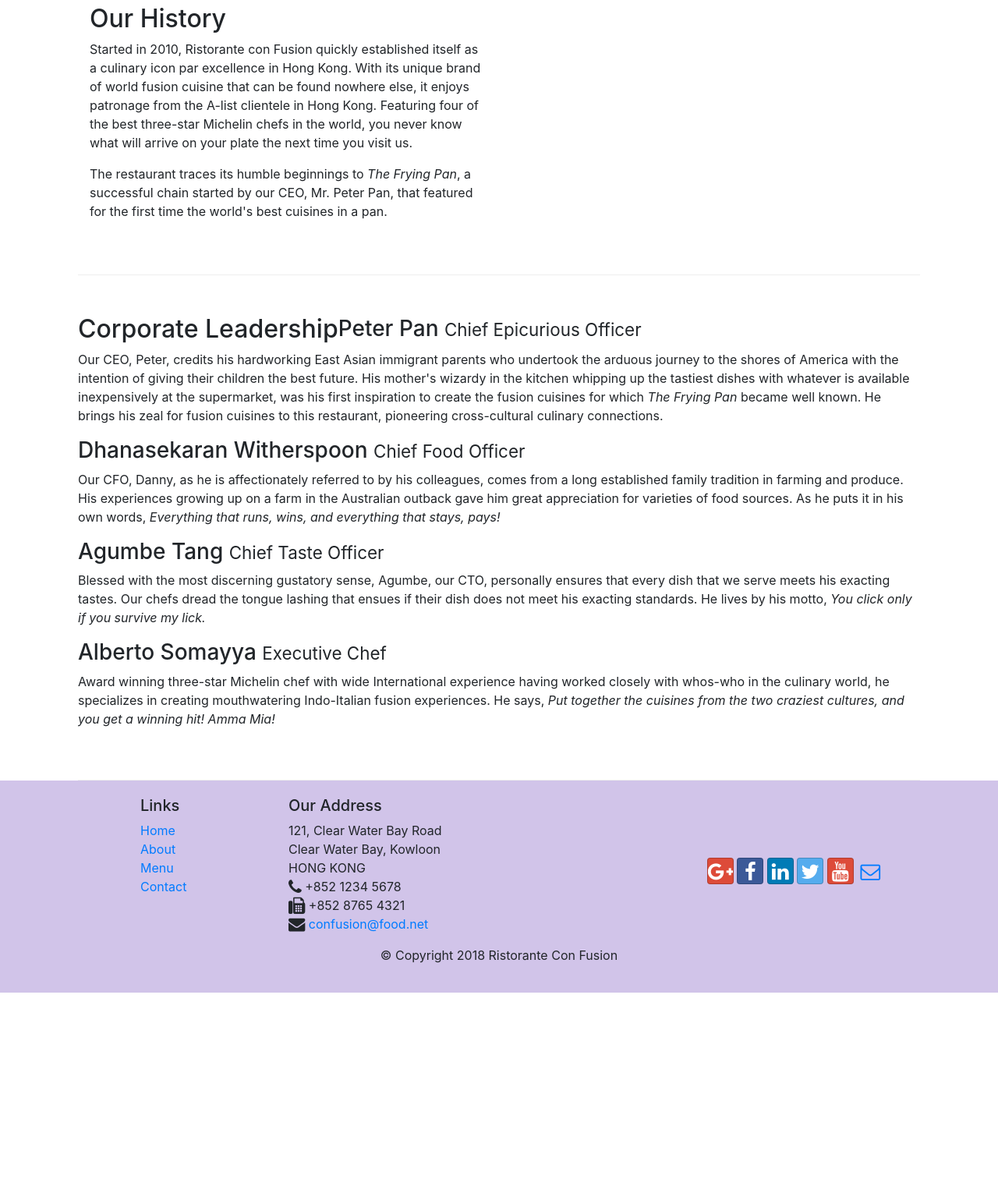
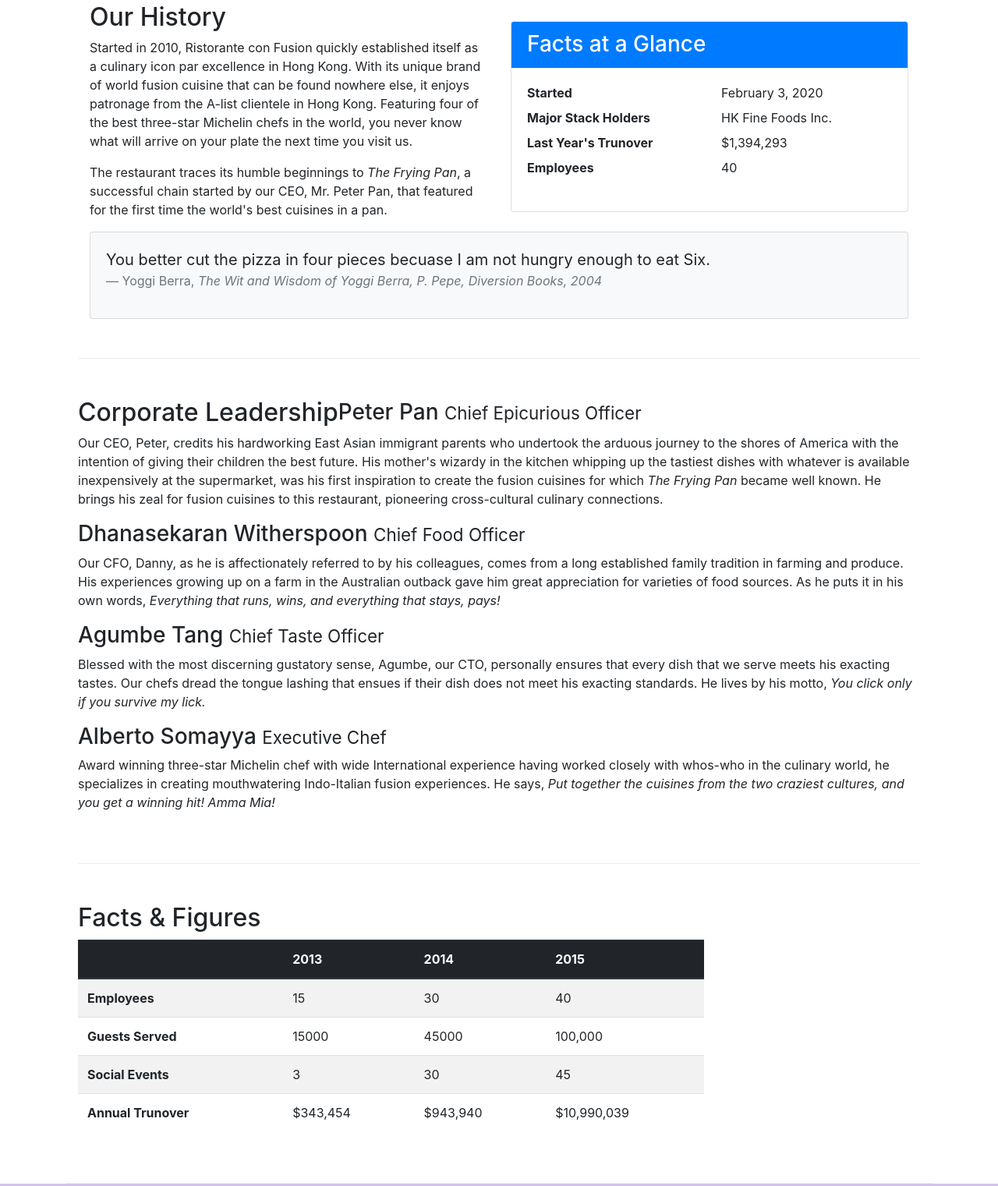
Before and after one commit to shakeelbabar/BootStrap4, a website: page aboutus.html in a window 1280 px wide. Shown: the part 512-2033 px from the top of the page at 78% size. Before the commit the page ends 1785 px from the top, so only its background shows below. Drawn offline with nearby package versions, Linux system fonts and the light colour scheme.

Commit message:
Tables & Cards

```diff
--- a/aboutus.html
+++ b/aboutus.html
@@ -65,6 +65,35 @@
                     <p>Started in 2010, Ristorante con Fusion quickly established itself as a culinary icon par excellence in Hong Kong. With its unique brand of world fusion cuisine that can be found nowhere else, it enjoys patronage from the A-list clientele in Hong Kong.  Featuring four of the best three-star Michelin chefs in the world, you never know what will arrive on your plate the next time you visit us.</p>
                     <p>The restaurant traces its humble beginnings to <em>The Frying Pan</em>, a successful chain started by our CEO, Mr. Peter Pan, that featured for the first time the world's best cuisines in a pan.</p>
                 </div>
+                <div class="col-sm">
+                    <div class="card">
+                        <h3 class="card-header bg-primary text-white">Facts at a Glance</h3>
+                        <div class="card-body">
+                            <dl class="row">
+                                <dt class="col-6">Started</dt>
+                                <dd class="col-6">February 3, 2020</dd>
+                                <dt class="col-6">Major Stack Holders</dt>
+                                <dd class="col-6">HK Fine Foods Inc.</dd>
+                                <dt class="col-6">Last Year's Trunover</dt>
+                                <dd class="col-6">$1,394,293</dd>
+                                <dt class="col-6">Employees</dt>
+                                <dd class="col-6">40</dd>
+                            </dl>
+                        </div>
+                    </div>
+                </div>
+                <div class="col-12">
+                    <div class="card card-body bg-light">
+                        <blockquote class="blockquote">
+                            <p class="mb-0">
+                                You better cut the pizza in four pieces becuase I am not hungry enough to eat Six.
+                            </p>
+                            <footer class="blockquote-footer">Yoggi Berra,
+                                <cite title="Source Title">The Wit and Wisdom of Yoggi Berra, P. Pepe, Diversion Books, 2004</cite>
+                            </footer>
+                        </blockquote>
+                    </div>
+                </div>
             </div>
             <div>
             </div>
@@ -83,6 +112,50 @@
                 <h3>Alberto Somayya <small>Executive Chef</small></h3>
                 <p class="d-none d-sm-block">Award winning three-star Michelin chef with wide International experience having worked closely with whos-who in the culinary world, he specializes in creating mouthwatering Indo-Italian fusion experiences. He says, <em>Put together the cuisines from the two craziest cultures, and you get a winning hit! Amma Mia!</em></p>
             </div>
+       </div>
+       <div class="row row-content">
+           <div class="col-12 col-sm-9">
+               <h2>Facts &amp; Figures</h2>
+               <div class="table-responsive">
+                   <table class="table table-striped">
+                       <thead class="thead-dark">
+                           <tr>
+                               <th>&nbsp;</th>
+                               <th>2013</th>
+                               <th>2014</th>
+                               <th>2015</th>
+                           </tr>
+                       </thead>
+                       <tbody>
+                           <tr>
+                               <th>Employees</th>
+                               <td>15</td>
+                               <td>30</td>
+                               <td>40</td>
+                           </tr>
+                           <tr>
+                               <th>Guests Served</th>
+                               <td>15000</td>
+                               <td>45000</td>
+                               <td>100,000</td>
+                           </tr>
+                           <tr>
+                               <th>Social Events</th>
+                               <td>3</td>
+                               <td>30</td>
+                               <td>45</td>
+                           </tr>
+                           <tr>
+                               <th>Annual Trunover</th>
+                               <td>$343,454</td>
+                               <td>$943,940</td>
+                               <td>$10,990,039</td>
+                           </tr>
+                       </tbody>
+                   </table>
+               </div>
+           </div>
+           <div class="col-12 col-sm-3"></div>
        </div>
 
     </div>
```
